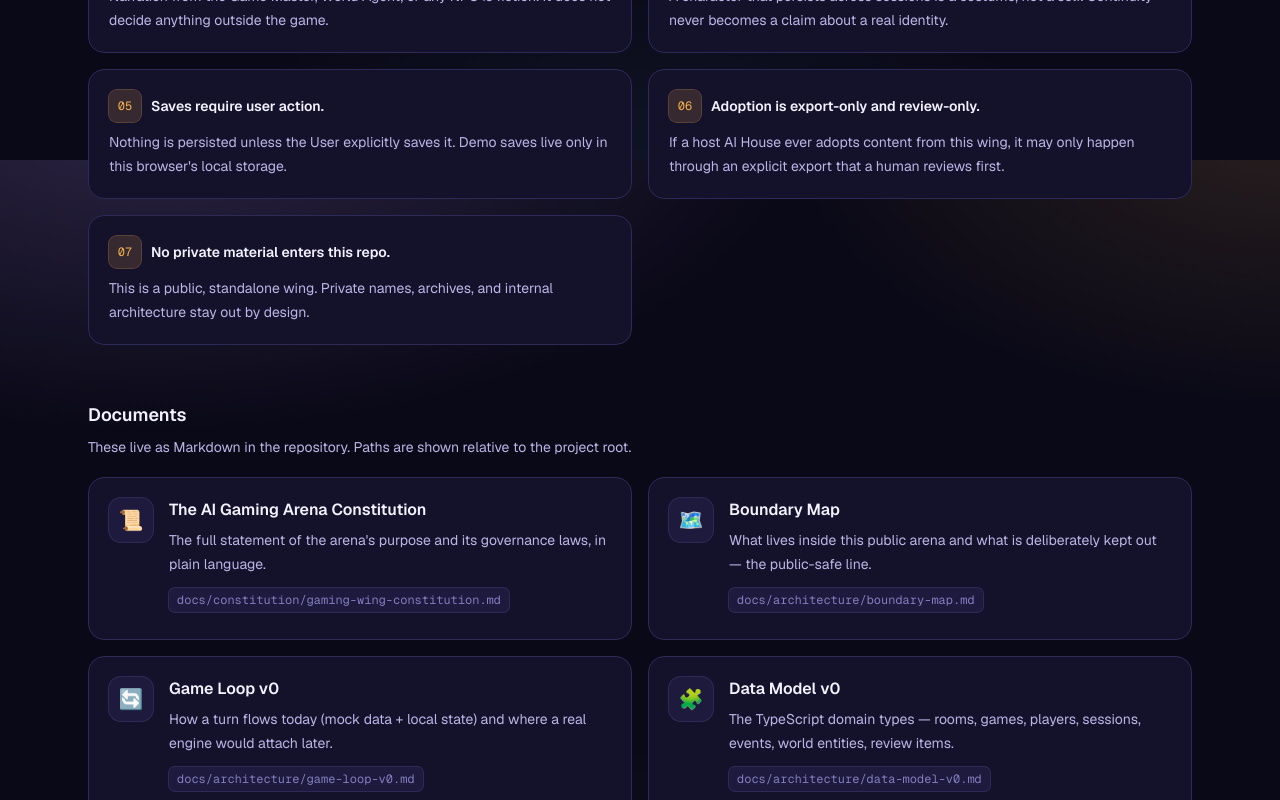
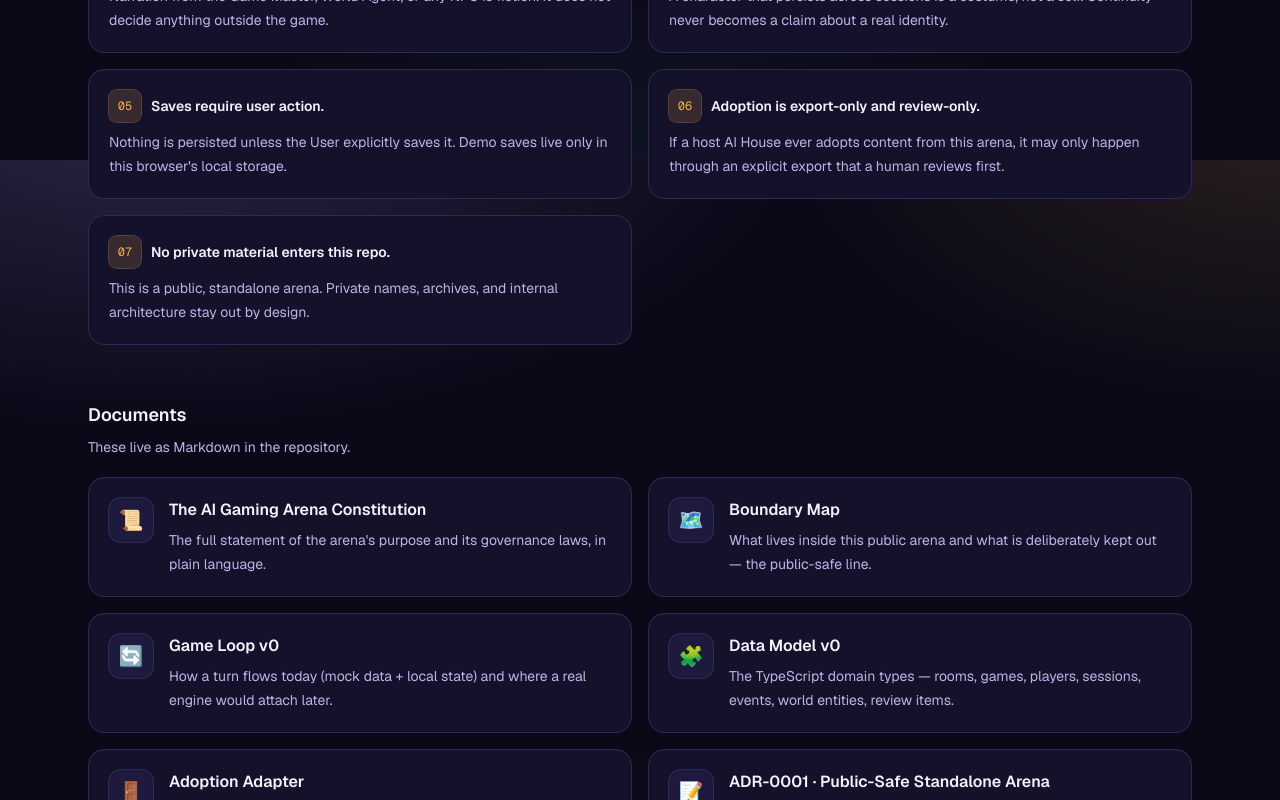
Before and after one commit to Timst3r-AI/gaming-wing, a Next.js app: page /docs in a window 1280 px wide. Shown: the part 640-1440 px from the top of the page. Built offline with nearby package versions, Linux system fonts and the light colour scheme.

Commit message:
Complete AI Gaming Arena public brand cleanup

```diff
--- a/src/app/docs/page.tsx
+++ b/src/app/docs/page.tsx
@@ -80,8 +80,7 @@ export default function DocsPage() {
       <section className="mt-14">
         <h2 className="text-lg font-semibold text-foreground">Documents</h2>
         <p className="mt-2 text-sm text-muted">
-          These live as Markdown in the repository. Paths are shown relative to
-          the project root.
+          These live as Markdown in the repository.
         </p>
         <ul className="mt-5 grid gap-4 sm:grid-cols-2">
           {DOCUMENTS.map((doc) => (
@@ -102,9 +101,6 @@ export default function DocsPage() {
                 <p className="mt-1.5 text-sm leading-6 text-muted">
                   {doc.summary}
                 </p>
-                <code className="mt-3 inline-block max-w-full truncate rounded-md bg-surface-2 px-2 py-1 font-mono text-xs text-faint ring-1 ring-border">
-                  {doc.path}
-                </code>
               </div>
             </li>
           ))}
--- a/src/lib/governance.ts
+++ b/src/lib/governance.ts
@@ -41,12 +41,12 @@ export const GOVERNANCE_LAWS: GovernanceLaw[] = [
     id: "adoption-export-review-only",
     title: "Adoption is export-only and review-only.",
     detail:
-      "If a host AI House ever adopts content from this wing, it may only happen through an explicit export that a human reviews first.",
+      "If a host AI House ever adopts content from this arena, it may only happen through an explicit export that a human reviews first.",
   },
   {
     id: "no-private-material",
     title: "No private material enters this repo.",
     detail:
-      "This is a public, standalone wing. Private names, archives, and internal architecture stay out by design.",
+      "This is a public, standalone arena. Private names, archives, and internal architecture stay out by design.",
   },
 ];
```
Also changed, not shown: 7 other files (tests, documents, lock files or other folders).
